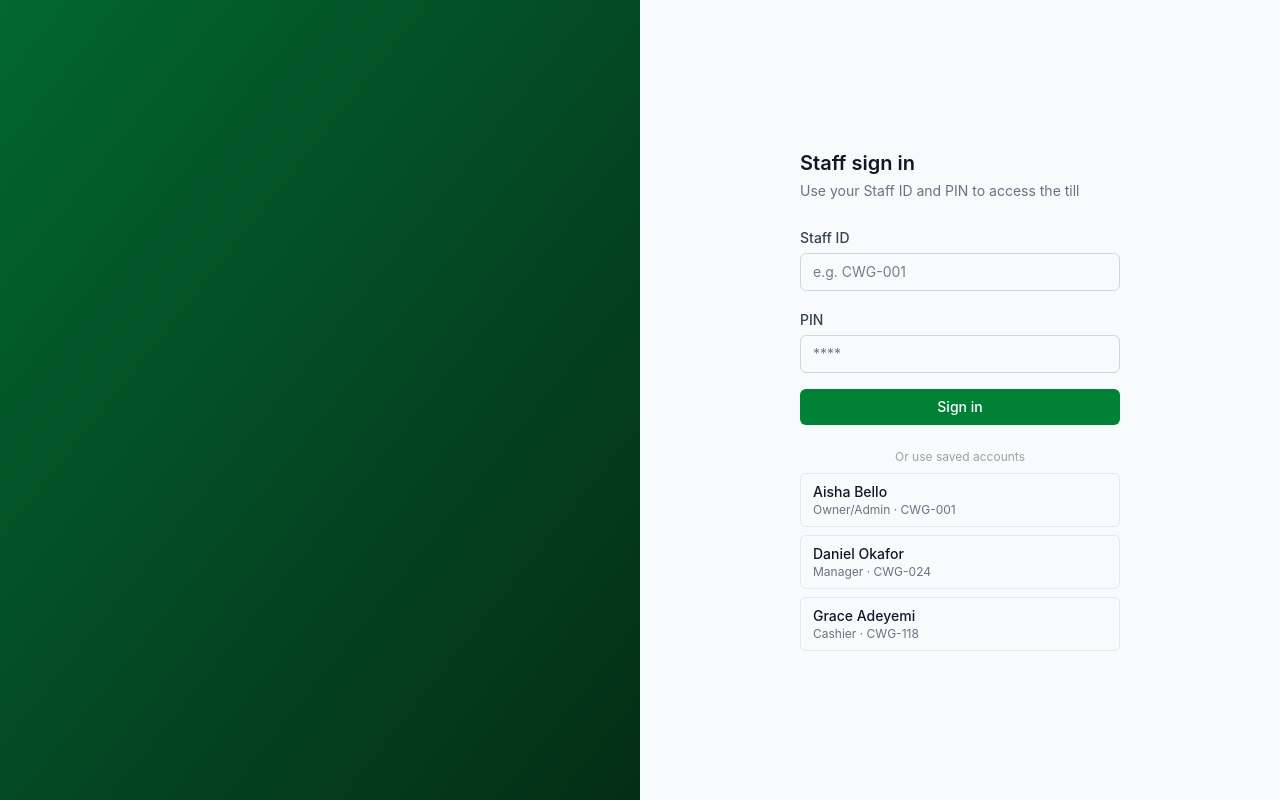
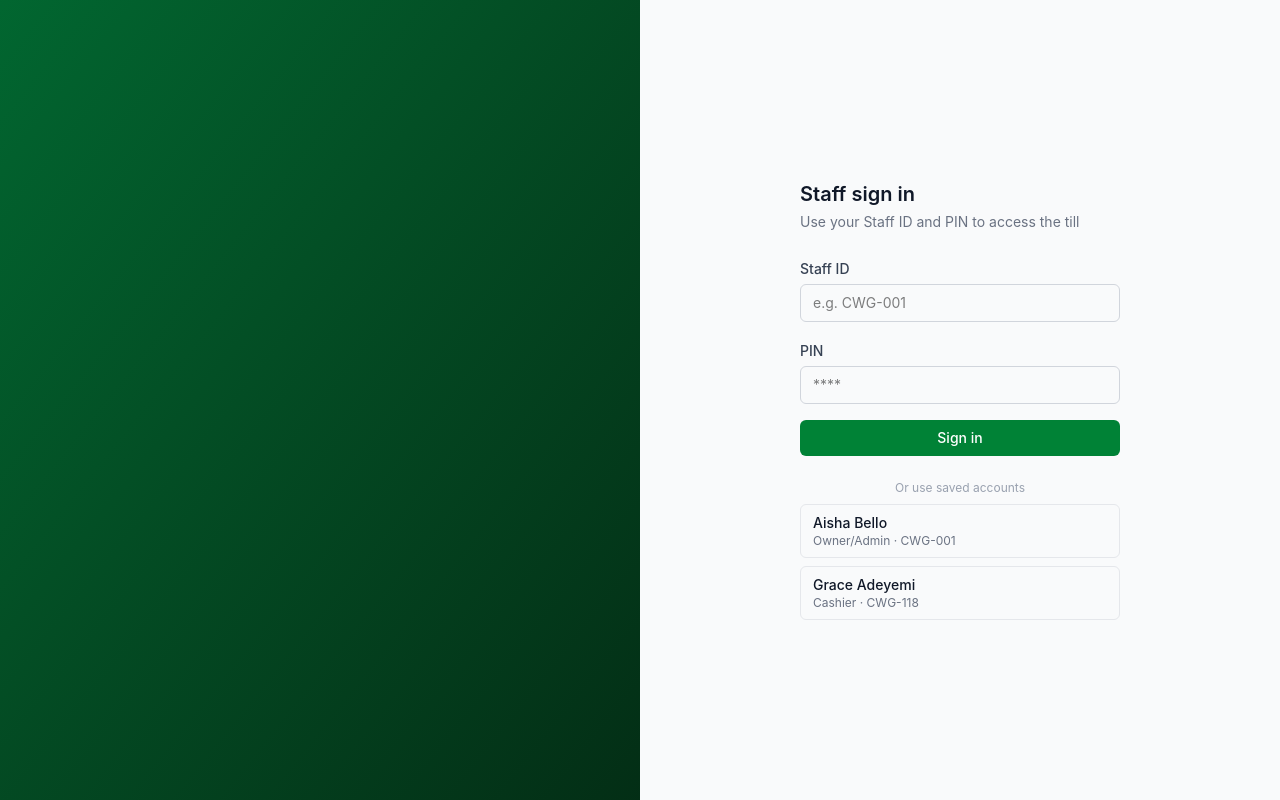
Before and after one commit to toluene-18/-pos-inventory-project, a React (Vite) app in the folder frontend/: page / in a window 1280 px wide. Built offline with nearby package versions, Linux system fonts and the light colour scheme.

Commit message:
remove Manager account from staff list, keep owner/cashier only

```diff
--- a/frontend/src/SignIn.jsx
+++ b/frontend/src/SignIn.jsx
@@ -7,7 +7,7 @@ function SignIn() {
 
   const staffAccounts = [
     { id: 1, name: "Aisha Bello", role: "Owner/Admin", staffId: "CWG-001" },
-    { id: 2, name: "Daniel Okafor", role: "Manager", staffId: "CWG-024" },
+
     { id: 3, name: "Grace Adeyemi", role: "Cashier", staffId: "CWG-118" },
   ]
 
@@ -87,4 +87,5 @@ function SignIn() {
   )
 }
 
+
 export default SignIn
```
